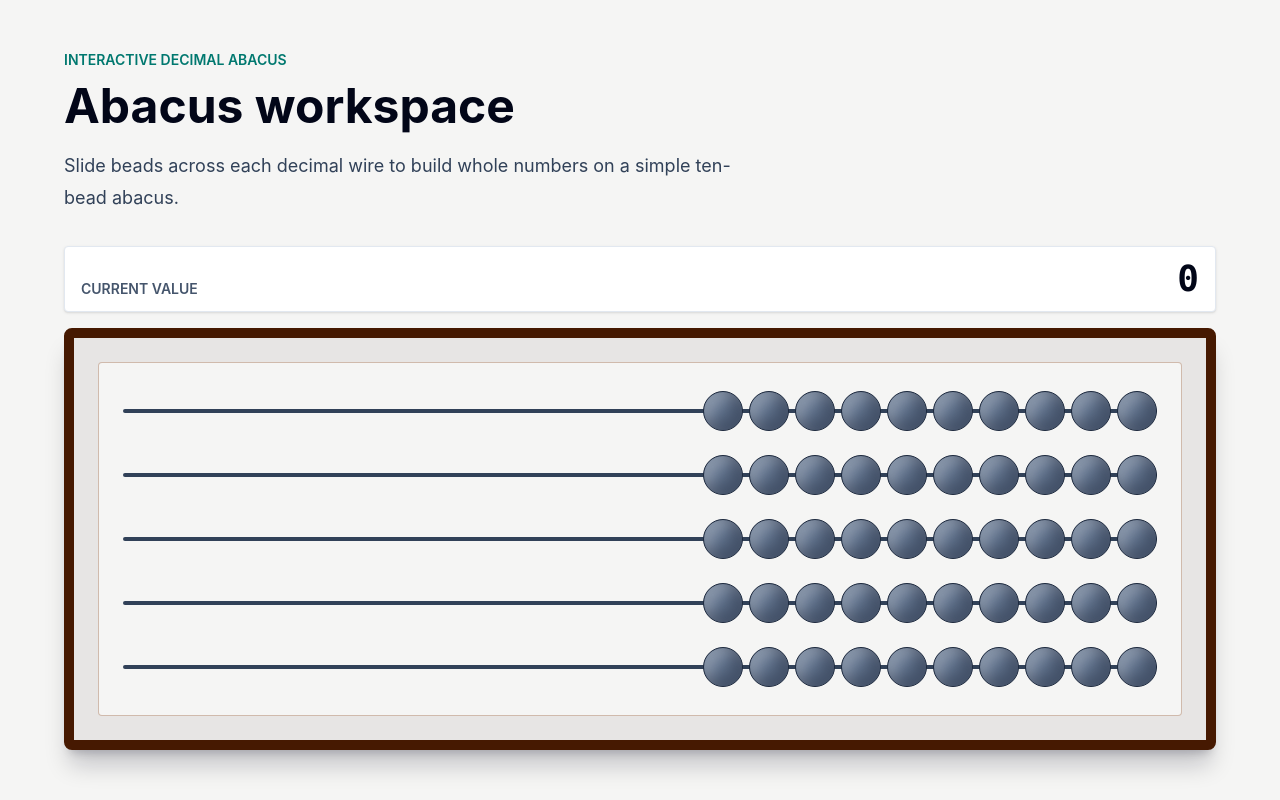
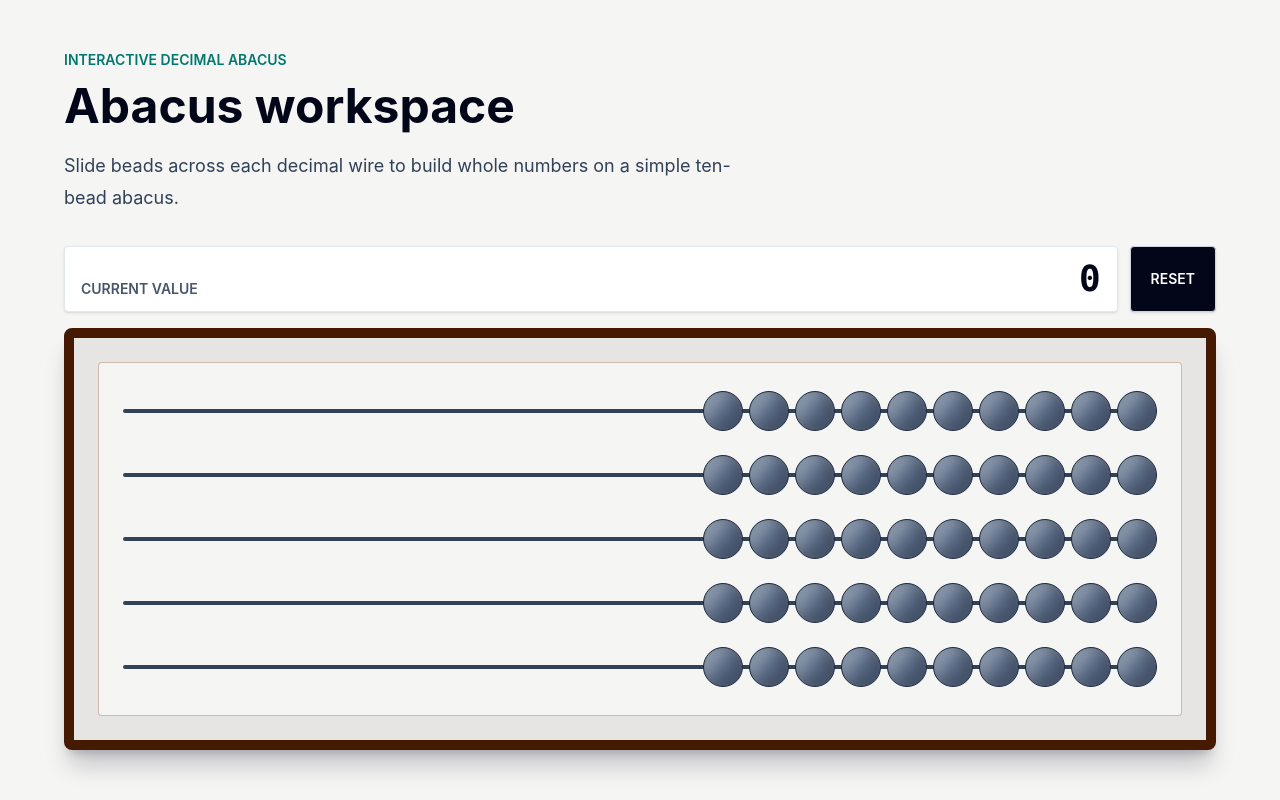
Before and after one commit to mtplayground/alex-1883-test-44, a React (Vite) app: page / in a window 1280 px wide. Built offline with nearby package versions, Linux system fonts and the light colour scheme.

Commit message:
feat: Reset control

```diff
--- a/src/components/AbacusBoard.tsx
+++ b/src/components/AbacusBoard.tsx
@@ -4,9 +4,11 @@ import {
   DEFAULT_WIRE_COUNT,
   createAbacusState,
   isValidWireCount,
+  resetAbacusState,
   slideAbacusBead,
 } from '../domain/abacus';
 import type { AbacusState, BeadIndex, WireIndex } from '../domain/abacus';
+import { ResetControl } from './ResetControl';
 import { ValueReadout } from './ValueReadout';
 import { Wire } from './Wire';
 
@@ -57,6 +59,10 @@ export function AbacusBoard({
       slideAbacusBead(currentState, wireIndex, beadIndex),
     );
   };
+  const handleReset = () => {
+    setIsDragging(false);
+    setBoardState((currentState) => resetAbacusState(currentState));
+  };
 
   const displayWires = [...boardState.wires].reverse();
 
@@ -66,7 +72,10 @@ export function AbacusBoard({
       className={['flex w-full flex-col gap-4', className].join(' ')}
       data-wire-count={boardState.wires.length}
     >
-      <ValueReadout state={boardState} />
+      <div className="flex flex-col gap-3 sm:flex-row sm:items-stretch">
+        <ValueReadout className="sm:flex-1" state={boardState} />
+        <ResetControl onReset={handleReset} />
+      </div>
 
       <div className="rounded-lg border-[10px] border-amber-950 bg-stone-200 p-4 shadow-xl shadow-slate-950/20 sm:p-6">
         <div className="rounded border border-amber-900/30 bg-stone-100 px-4 py-5 sm:px-6">
--- /dev/null
+++ b/src/components/ResetControl.tsx
@@ -0,0 +1,20 @@
+export interface ResetControlProps {
+  readonly onReset: () => void;
+  readonly className?: string;
+}
+
+export function ResetControl({ onReset, className = '' }: ResetControlProps) {
+  return (
+    <button
+      className={[
+        'inline-flex min-h-14 shrink-0 items-center justify-center rounded border border-slate-300 bg-slate-950 px-5 text-sm font-semibold uppercase tracking-normal text-white shadow-sm',
+        'transition-colors duration-150 hover:bg-slate-800 focus-visible:outline focus-visible:outline-2 focus-visible:outline-offset-2 focus-visible:outline-teal-700',
+        className,
+      ].join(' ')}
+      onClick={onReset}
+      type="button"
+    >
+      Reset
+    </button>
+  );
+}
--- a/src/components/index.ts
+++ b/src/components/index.ts
@@ -2,6 +2,8 @@ export { Bead } from './Bead';
 export type { BeadProps } from './Bead';
 export { AbacusBoard } from './AbacusBoard';
 export type { AbacusBoardProps } from './AbacusBoard';
+export { ResetControl } from './ResetControl';
+export type { ResetControlProps } from './ResetControl';
 export { ValueReadout } from './ValueReadout';
 export type { ValueReadoutProps } from './ValueReadout';
 export { Wire } from './Wire';
```
